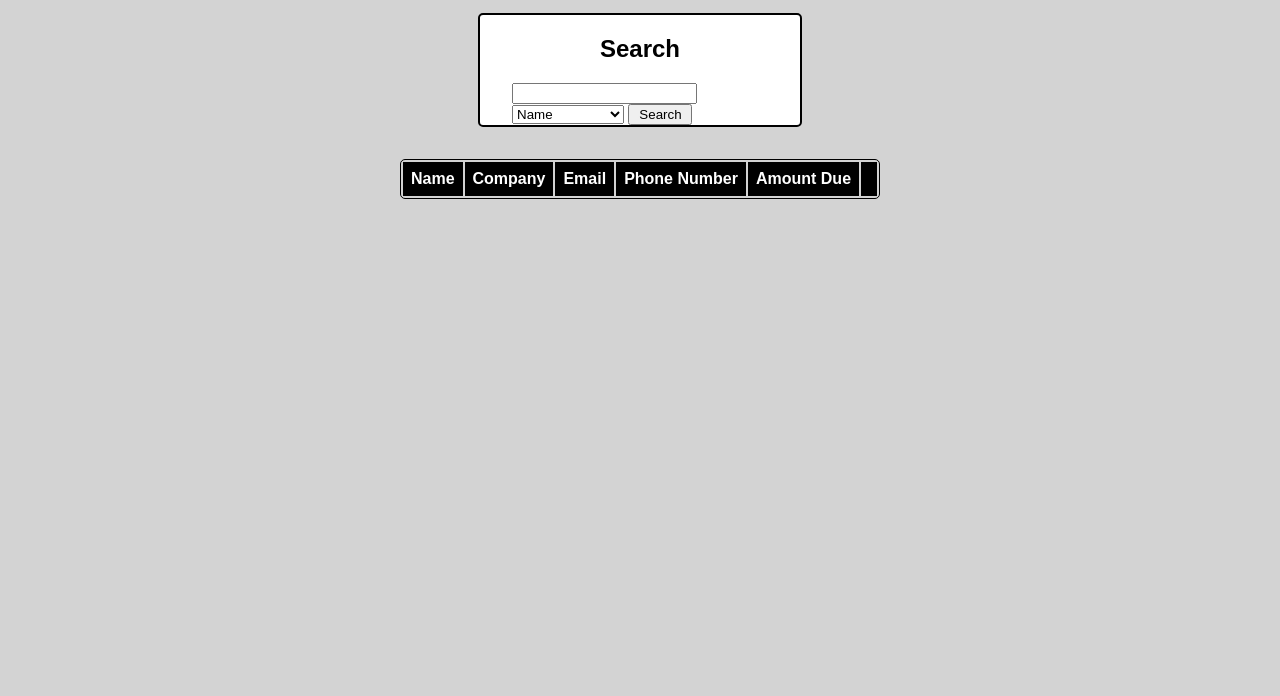
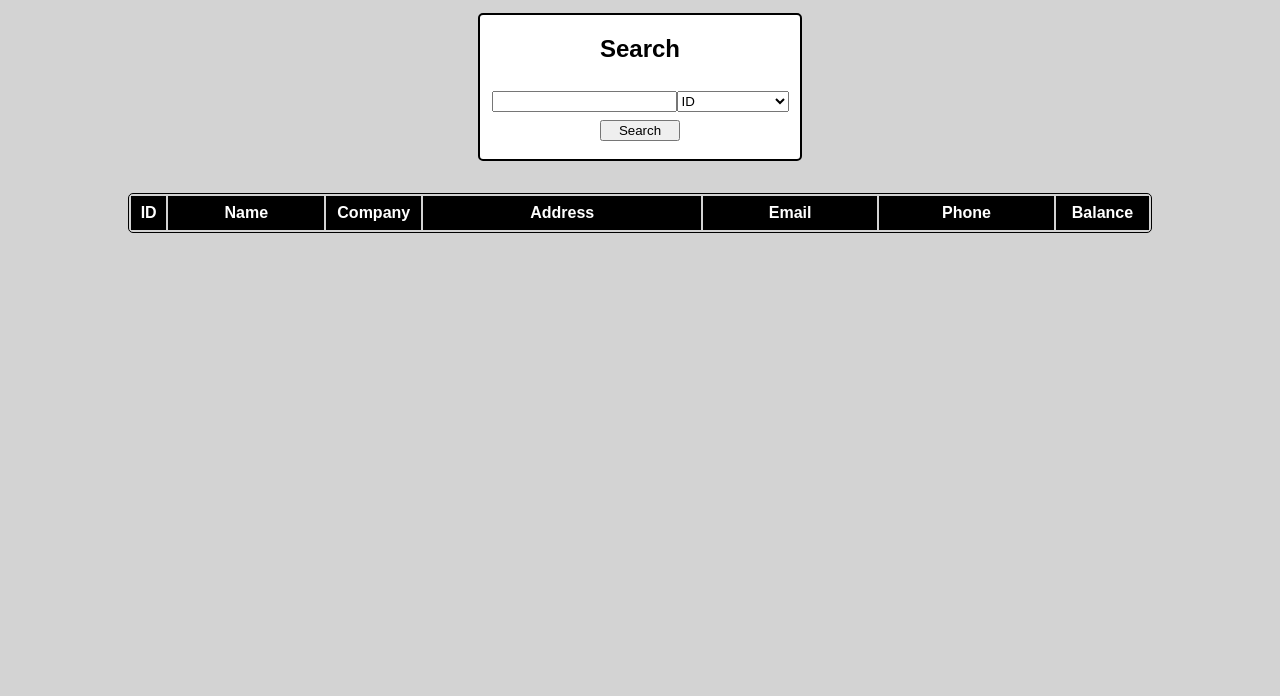
Before and after one commit to AdamFrankWhite/Records-App, a plain HTML site: page index.html in a window 1280 px wide. Shown: the part 104-800 px from the top of the page. Drawn offline with nearby package versions, Linux system fonts and the light colour scheme; no server answers.

Commit message:
added extra divs

```diff
--- a/index.html
+++ b/index.html
@@ -1,38 +1,44 @@
 <!DOCTYPE HTML>
 <html>
 	<head>
+    <link href="https://fonts.googleapis.com/css?family=Roboto+Mono" rel="stylesheet">
 		<link rel="stylesheet" href="styles.css">
 		<title>Employee Records App</title>
 		<meta name="viewport" content="width=device-width, initial-scale=1.0, maximum-scale=1.0, user-scalable=no" />
 	</head>
 	<body>
-		<h1>Outstanding Balances App</h1>
+		<h1>Outstanding Client Payment App</h1>
 		<div class="wrapper">
 			<div class="menu">
 				<h2>Search</h2>
-				<div class="container">
-					<input id="search" type="text">
+				<div class="input">
+          <input id="search" type="text">
           <select>
+            <option value="guid">ID</option>
             <option>Name</option>
             <option>Company</option>
+            <option>Address</option>
             <option>Email</option>
             <option>Phone Number</option>
             <option>Balance</option>
           </select>
-					<button>Search</button>
-				</div>
+        </div>
+        <button>Search</button>
+        <p id="error" class="hidden">Error Message</p>
+
 			</div>
 		</div>
 		<div class="container">
       <table>
         <thead>
           <tr>
-            <th>Name</th>
-            <th>Company</th>
-            <th>Email</th>
-            <th>Phone Number</th>
-            <th>Amount Due</th>
-            <th></th>
+            <th class="ID">ID</th>
+            <th class="name">Name</th>
+            <th class="company">Company</th>
+            <th class="address">Address</th>
+            <th class="email">Email</th>
+            <th class="phone">Phone</th>
+            <th class="balance">Balance</th>
           </tr>
         </thead>
         <tbody id="results">
```
